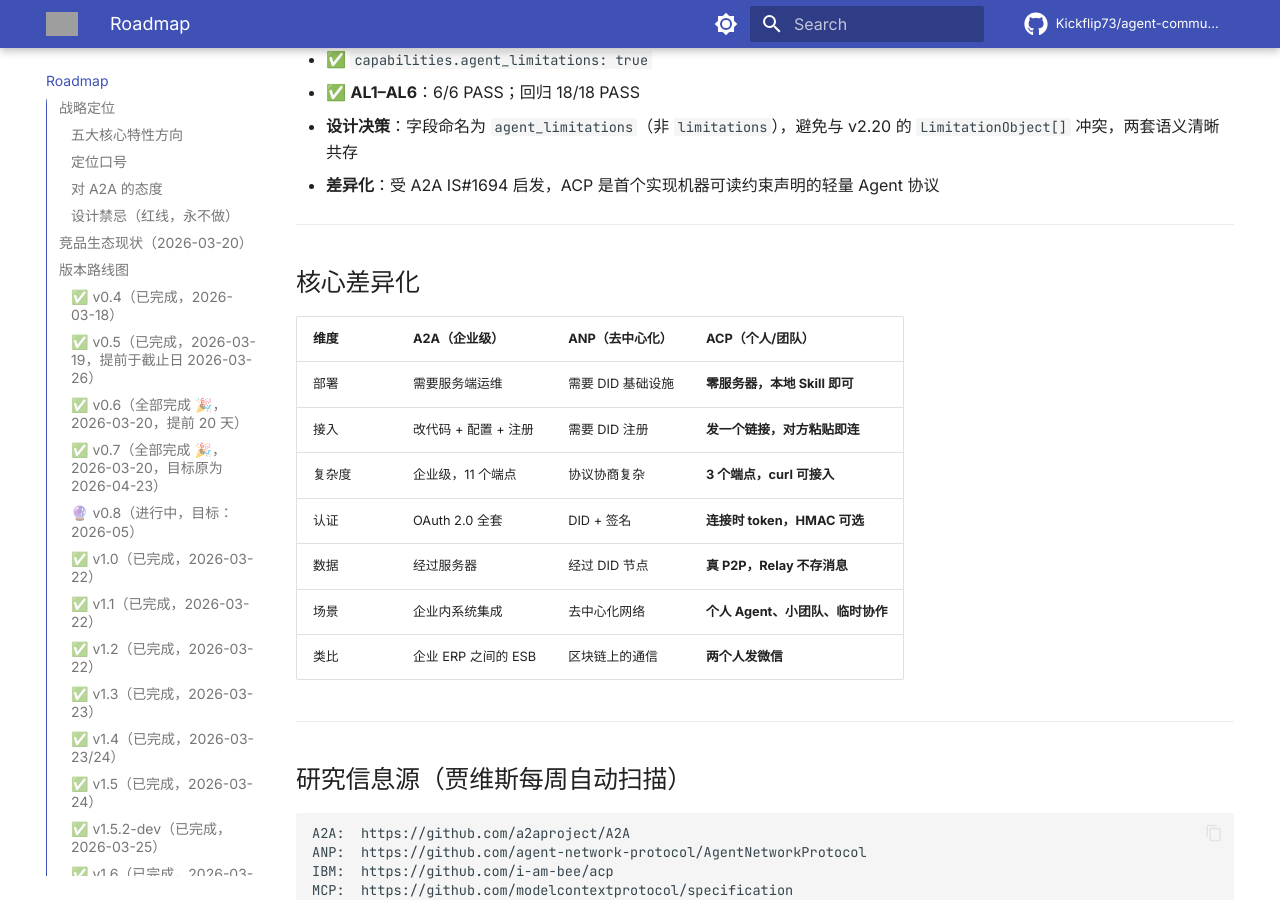
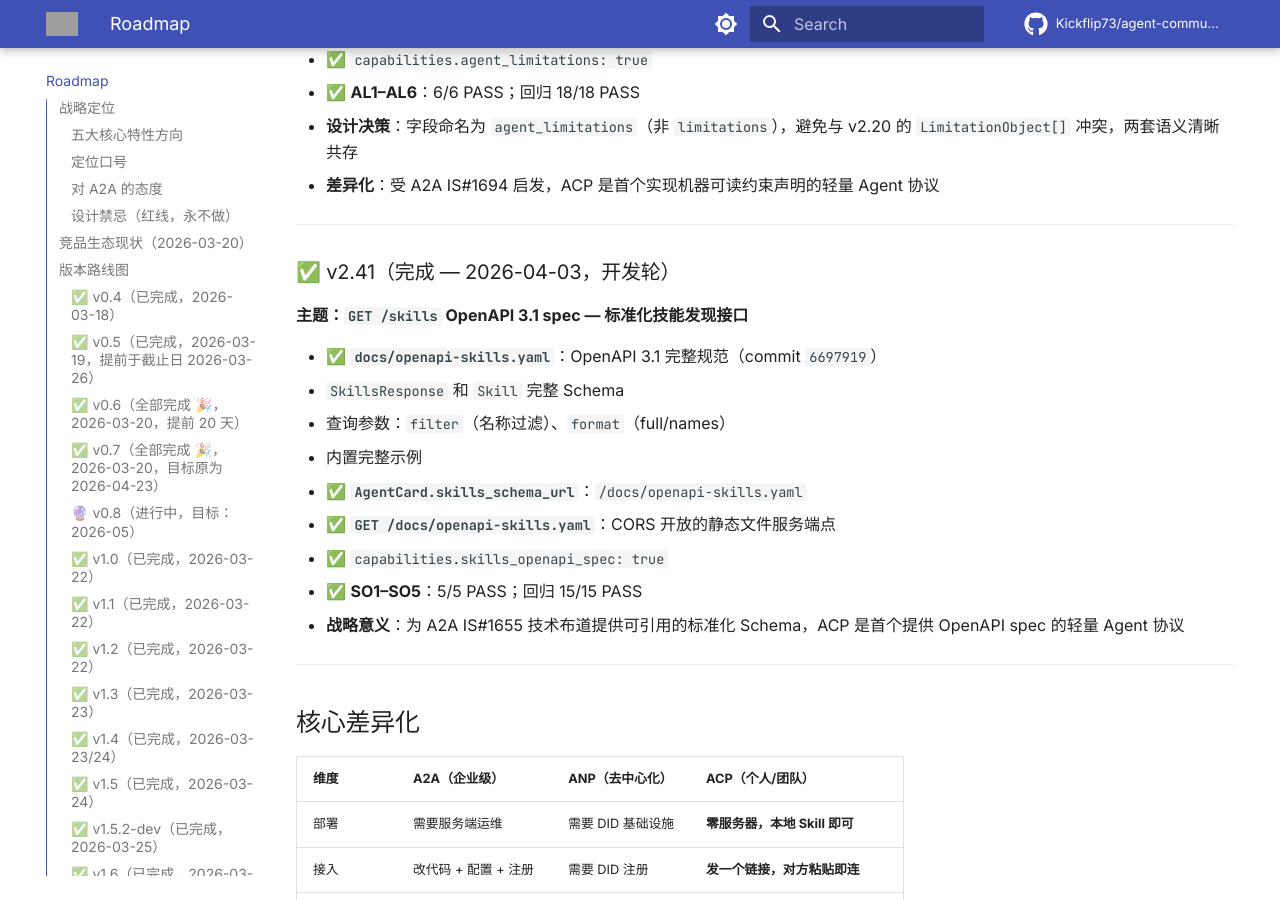
Before and after one commit to Kickflip73/agent-communication-protocol, an MkDocs documentation site: the page built from docs/ROADMAP.md, in a window 1280 px wide and 900 px high, scrolled down 18664 px. Built offline with MkDocs 1.6.1 and Material for MkDocs 9.7.7, drawn with Linux system fonts in a browser that asks for light colours; comment, search, counter and statistics services are not loaded; the version menu is left out; some of the changed text lies outside the part shown; grey boxes are pictures that could not be loaded.

Commit message:
docs(v2.41): CHANGELOG + ROADMAP — GET /skills OpenAPI spec milestone

```diff
--- a/docs/ROADMAP.md
+++ b/docs/ROADMAP.md
@@ -1,7 +1,7 @@
 # ACP 协议研发路线图
 
 > 持续更新。贾维斯每周自动扫描竞品动态，每月产出一个新版本。
-> 最后更新：2026-04-03（v2.40.0：AgentCard agent_limitations — 机器可读约束声明）
+> 最后更新：2026-04-03（v2.41.0：GET /skills OpenAPI 3.1 spec — 标准化技能发现接口）
 
 ---
 
@@ -623,6 +623,21 @@ Client                          Server
 
 ---
 
+### ✅ v2.41（完成 — 2026-04-03，开发轮）
+**主题：`GET /skills` OpenAPI 3.1 spec — 标准化技能发现接口**
+
+- ✅ **`docs/openapi-skills.yaml`**：OpenAPI 3.1 完整规范（commit `6697919`）
+  - `SkillsResponse` 和 `Skill` 完整 Schema
+  - 查询参数：`filter`（名称过滤）、`format`（full/names）
+  - 内置完整示例
+- ✅ **`AgentCard.skills_schema_url`**：`/docs/openapi-skills.yaml`
+- ✅ **`GET /docs/openapi-skills.yaml`**：CORS 开放的静态文件服务端点
+- ✅ `capabilities.skills_openapi_spec: true`
+- ✅ **SO1–SO5**：5/5 PASS；回归 15/15 PASS
+- **战略意义**：为 A2A IS#1655 技术布道提供可引用的标准化 Schema，ACP 是首个提供 OpenAPI spec 的轻量 Agent 协议
+
+---
+
 ## 核心差异化
 
 | 维度 | A2A（企业级） | ANP（去中心化） | **ACP（个人/团队）** |
```
Also changed, not shown: CHANGELOG.md (+18 -0 lines), docs/whats-new.md (+8 -0 lines).
